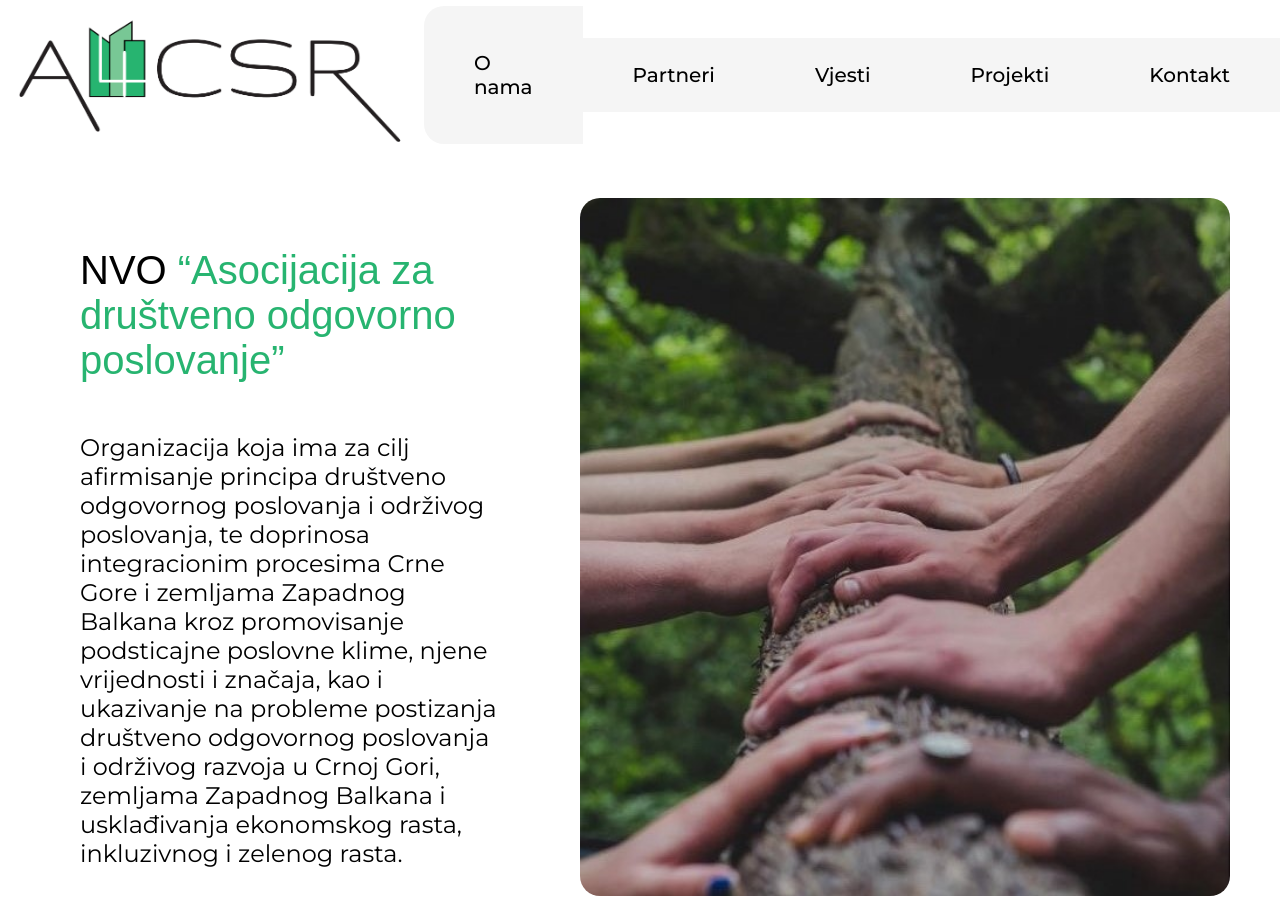
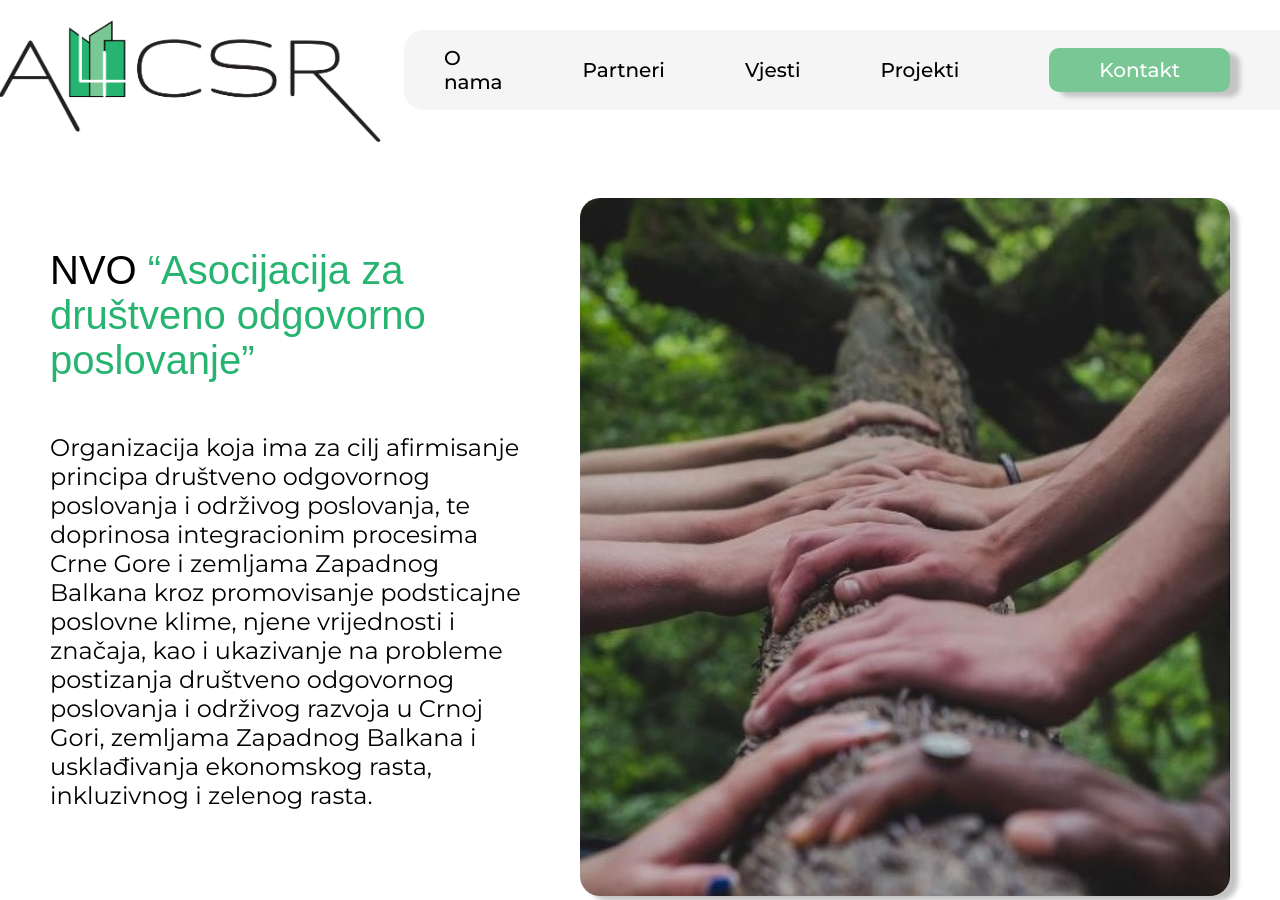
Before and after one commit to mmarakesh/a4csr, a React (Create React App) app: page / in a window 1280 px wide. Built offline with nearby package versions, Linux system fonts and the light colour scheme; a web font is replaced by a local one.

Commit message:
fixed bug

```diff
--- a/src/App.css
+++ b/src/App.css
@@ -1,3 +1,7 @@
+.logo {
+  width: 400px;
+  margin-left: 30px;
+}
 .nav {
   display: flex;
   justify-content: flex-end;
@@ -9,49 +13,34 @@
 .nav-right {
   display: flex;
   align-items: center;
-  height: 50px;
-  margin: 50px 0px;
+  height: 80px;
+  margin: 30px 0px;
+  background-color: #f5f5f5;
+  background-size: contain;
+  border-radius: 20px 0px 0px 20px;
 }
 .link {
   color: #000;
   text-decoration: none;
-  background-color: #f5f5f5;
-  padding: 25px 50px;
+  padding: 25px 40px;
   font-size: 20px;
   font-family: "Montserrat", sans-serif;
   font-weight: 500;
 }
-.first-link {
-  border-radius: 20px 0px 0px 20px;
-}
+
 :hover.link {
   color: #27B470;
 }
-/* .kontakt {
+.kontakt {
   color: #fff;
   background-color: #78c795;
+  box-shadow: 10px 5px 5px #C4C4C4;
   padding: 10px 50px;
   border-radius: 10px;
-}  */
-
-.dropdown-menu{
-  position: absolute;
-  background-color: #fff;
-  padding: 10px;
+  margin-right: 50px;
+  margin-left: 50px;
 }
-li{
-  list-style: none;
-  padding: 10px;
+:hover.kontakt {
+  color: #fff;
+  border: 1px solid #78c795
 }
-.dropdown-menu ul li:hover{
-  color: black;
-  cursor: pointer;
-}
-.dropdown-menu.active{
-  opacity: 1;
-  visibility: visible;
-}
-.dropdown-menu.inactive{
-  opacity: 0;
-  visibility: hidden;
-}
--- a/src/App.js
+++ b/src/App.js
@@ -6,7 +6,7 @@ import {
 import logo from './image/logo.png';
 import './App.css';
 import Onama from "./Components/Onama/Onama";
-import Dropdown from "./Dropdown";
+import Dropdown from "./Components/Dropdown/Dropdown";
 
 
 function App() {
@@ -14,11 +14,11 @@ function App() {
   return <Router>
     <div className="nav">
     <div className="nav-left">
-      <img src={logo} alt="logo" width="400px"/>
+      <img className="logo" src={logo} alt="logo"/>
     </div>
 
     <nav className="nav-right">
-      <Link to = "/o nama" className="link first-link"><Dropdown/></Link>
+      <Link to = "/o nama" className="link"><Dropdown/></Link>
       <Link to = "/partneri" className="link">Partneri</Link>
       <Link to = "/vjesti" className="link">Vjesti</Link>
       <Link to = "/projekti" className="link">Projekti</Link>
--- /dev/null
+++ b/src/Components/Dropdown/Dropdown.css
@@ -0,0 +1,21 @@
+.dropdown-menu{
+    position: absolute;
+    background-color: #fff;
+    padding: 10px;
+  }
+  li{
+    list-style: none;
+    padding: 10px;
+  }
+  .dropdown-menu ul li:hover{
+    color: black;
+    cursor: pointer;
+  }
+  .dropdown-menu.active{
+    opacity: 1;
+    visibility: visible;
+  }
+  .dropdown-menu.inactive{
+    opacity: 0;
+    visibility: hidden;
+  }
--- a/src/Dropdown.js
+++ b/src/Components/Dropdown/Dropdown.js
@@ -1,4 +1,6 @@
+import './Dropdown.css'
 import { useState, useEffect, useRef } from "react";
+
 const Dropdown = () =>{
     const [open, setOpen] = useState(false);
 
@@ -35,7 +37,7 @@ const Dropdown = () =>{
 function DropdownItem(props){
     return(
         <li className="dropdownItem">
-            <a>{props.text}</a>
+            <p>{props.text}</p>
         </li>
     );
 }
--- a/src/Components/Onama/Onama.css
+++ b/src/Components/Onama/Onama.css
@@ -2,13 +2,14 @@
     border-radius: 20px;
     width: 650px;
     margin-right: 50px;
+    box-shadow: 8px 5px 5px #C4C4C4;
 }
 .onama {
     display: flex;
     margin-top: 30px;
 }
 .box-onama-text {
-margin: 0px 80px;
+margin: 0px 50px;
 }
 .onama-text {
     font-family: "Montserrat", sans-serif;
@@ -24,3 +25,8 @@ margin: 0px 80px;
 .green-header {
     color: #27B470;
 }
+@media all and (max-width: 1000px) {
+.image-hands {
+    width: 500px;
+}
+}
```
